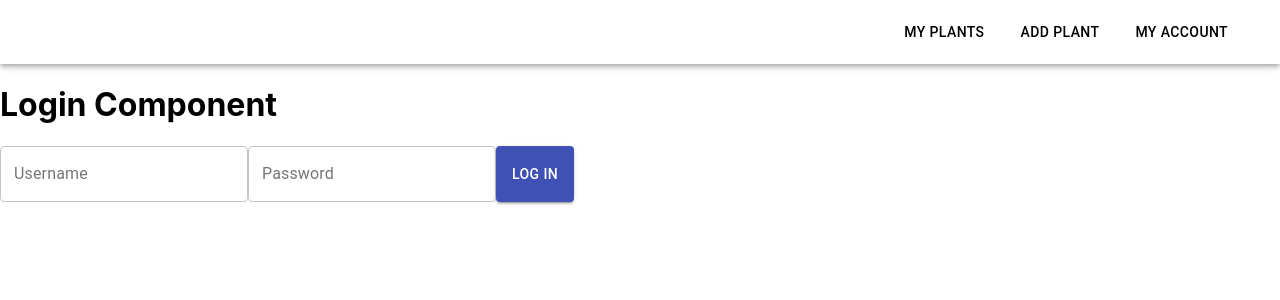
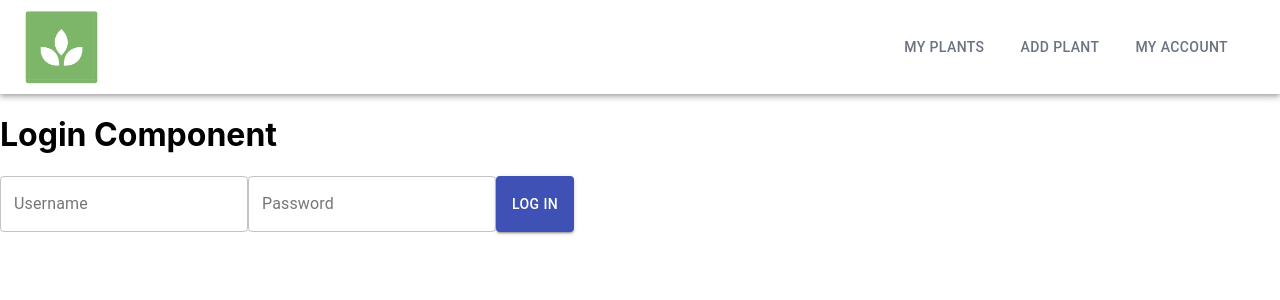
Before and after one commit to HeathDanni/Front-End-2, a React (Create React App) app: page /login in a window 1280 px wide. Shown: the top 300 px of the page. Built offline with nearby package versions, Linux system fonts and the light colour scheme.

Commit message:
Finish up look of the Navigation component

```diff
--- a/src/components/Navigation.js
+++ b/src/components/Navigation.js
@@ -4,17 +4,26 @@ import AppBar from "@material-ui/core/AppBar";
 import Toolbar from "@material-ui/core/Toolbar";
 import Typography from "@material-ui/core/Typography";
 import Button from "@material-ui/core/Button";
+import logo from "./logo.png";
 
 const useStyles = makeStyles((theme) => ({
   root: {
     backgroundColor: "#ffffff",
   },
+  logo: {
+    width: "75px",
+    marginTop: "10px",
+  },
   title: {
     flexGrow: 1,
   },
   button: {
-    color: "#000000",
+    color: "#6b7280",
     marginRight: "20px",
+    "&:hover": {
+      backgroundColor: "#EDF5EA",
+      color: "#374151",
+    },
   },
 }));
 
@@ -26,8 +35,9 @@ const Navigation = () => {
       <AppBar className={classes.root} position="static">
         <Toolbar>
           <Typography variant="h6" className={classes.title}>
-            News
+            <img src={logo} className={classes.logo} alt="Logo" />
           </Typography>
+
           <Button className={classes.button}>My Plants</Button>
           <Button className={classes.button}>Add Plant</Button>
           <Button className={classes.button}>My Account</Button>
```
